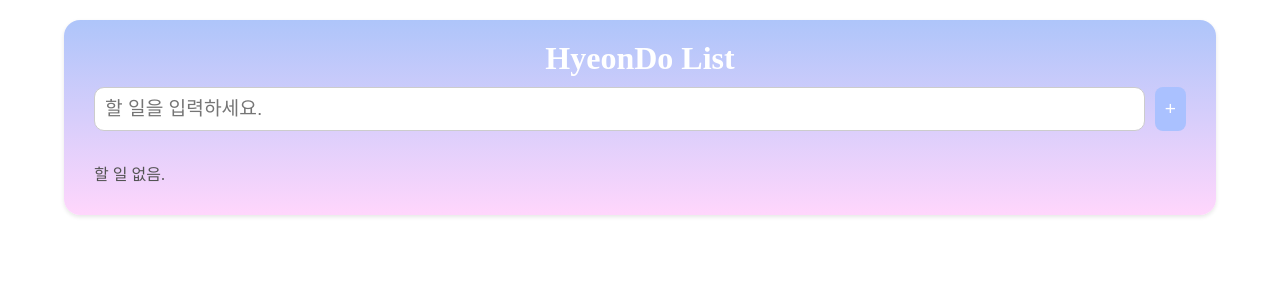
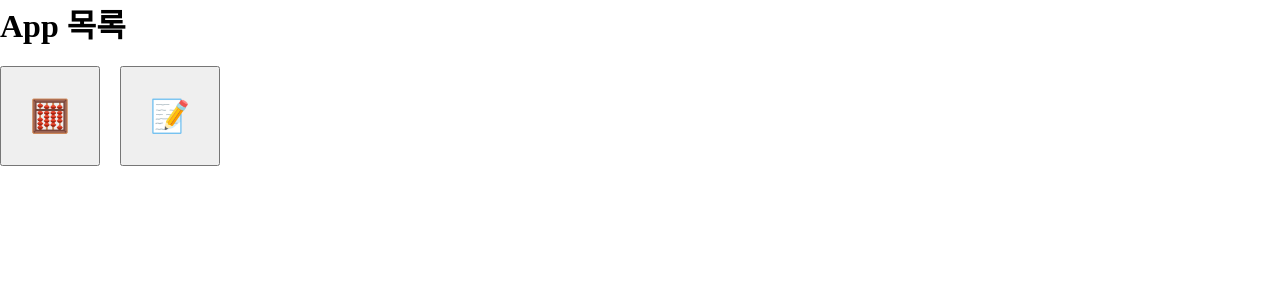
Before and after one commit to hyeonseo8822/Programming, a React (Vite) app: page / in a window 1280 px wide. Shown: the top 300 px of the page. Built offline with nearby package versions, Linux system fonts and the light colour scheme.

Commit message:
HomeApp style={{}}

```diff
--- a/src/CounterApp.jsx
+++ b/src/CounterApp.jsx
@@ -1,8 +1,6 @@
 // https://programming-3400.ssep4u.workers.dev/
 import { useState } from 'react'
-import reactLogo from './assets/react.svg'
-import viteLogo from './assets/vite.svg'
-import heroImg from './assets/hero.png'
+
 // import './App.css'
 
 function CounterApp() {
--- /dev/null
+++ b/src/HomeApp.jsx
@@ -0,0 +1,36 @@
+import { useState } from 'react';
+import CounterApp from './CounterApp.jsx';
+import TodoListApp from './TodoListApp.jsx';
+
+function ButtonPageApp({ setPage }) {
+    return (
+        <div>
+            <h1 style={{ fontSize: '2rem' }}>App 목록</h1>
+            <ul style={{ display: 'flex', gap: '20px', listStyle: 'none', padding: 0, marginTop: '20px' }}>
+                <li><button style={{ fontSize: '2rem', width: '100px', height: '100px' }} onClick={() => setPage('counterApp')}>🧮</button></li>
+                <li><button style={{ fontSize: '2rem', width: '100px', height: '100px' }} onClick={() => setPage('todolistApp')}>📝</button></li>
+            </ul>
+        </div>
+    );
+}
+
+
+
+export default function HomeApp() {
+    const [page, setPage] = useState('home');  //'home', 'counterApp', 'todolistApp'
+
+    return (
+        <div>
+            {/* home일때는 CounterApp과 TodoListApp 링크 페이지 보여주자 */}
+            {page === 'home' && <ButtonPageApp setPage={setPage} />}
+            {/* counterApp이나 todolistApp일때는 뒤로가기 버튼 보여주자 */}
+            {page !== 'home' && <button
+                style={{ position: 'fixed', bottom: '10px', left: '10px', fontSize: '1.5rem', cursor: 'pointer', borderRadius: '8px', padding: '8px 12px', backgroundColor: '#eee', border: 'none' }}
+                onClick={() => setPage('home')}>🏠</button>}
+            {/* counterApp일때는 CounterApp 보여주자 */}
+            {page === 'counterApp' && <CounterApp />}
+            {/* todolistApp일때는 TodoListApp 보여주자 */}
+            {page === 'todolistApp' && <TodoListApp />}
+        </div>
+    );
+}
--- a/src/main.jsx
+++ b/src/main.jsx
@@ -3,9 +3,10 @@ import { createRoot } from 'react-dom/client'
 // import './index.css'
 import './reset.css'
 import TodoListApp from './TodoListApp.jsx'
+import HomeApp from './HomeApp.jsx';
 
 createRoot(document.getElementById('root')).render(
   <StrictMode>
-    <TodoListApp />
+    <HomeApp />
   </StrictMode>,
 )
```
Also changed, not shown: 1 other file (tests, documents, lock files or other folders).
